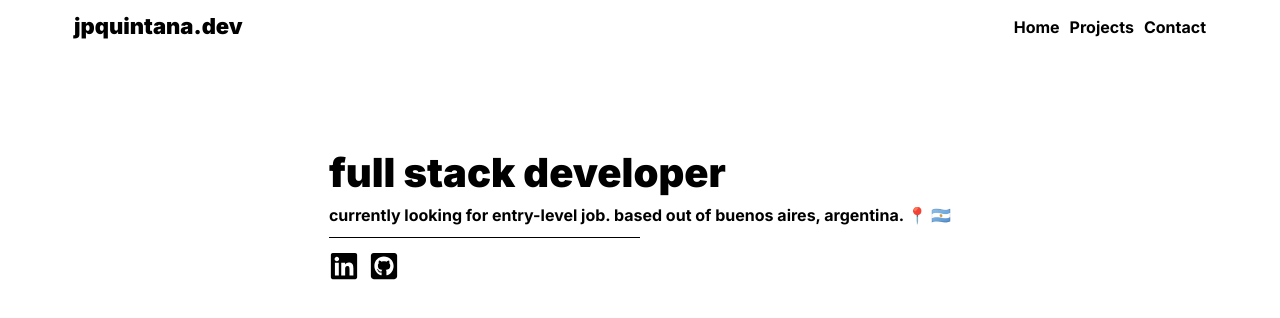
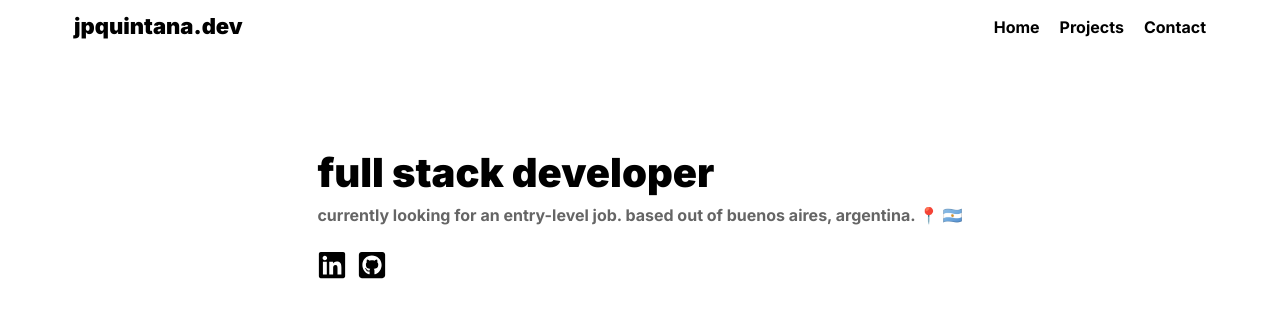
Before and after one commit to jp-quintana/portfolio, a Next.js app: page / in a window 1280 px wide. Shown: the top 318 px of the page. Built offline with nearby package versions, Linux system fonts and the light colour scheme.

Commit message:
WIP2: Hero

```diff
--- a/components/Home/Banner/index.js
+++ /dev/null
@@ -1,33 +0,0 @@
-import { FaLinkedin, FaGithubSquare } from 'react-icons/fa';
-
-import styles from './index.module.scss';
-
-const Banner = () => {
-  return (
-    <section className={styles.section}>
-      <div className={styles.container}>
-        <div className={styles.title_wrapper}>
-          <h1 className={styles.title}>full stack developer</h1>
-          <h2 className={styles.subtitle}>
-            currently looking for entry-level job. based out of buenos aires,
-            argentina. 📍 🇦🇷
-          </h2>
-        </div>
-        <ul className={styles.socials}>
-          <li>
-            <a href="">
-              <FaLinkedin />
-            </a>
-          </li>
-          <li>
-            <a href="">
-              <FaGithubSquare />
-            </a>
-          </li>
-        </ul>
-      </div>
-    </section>
-  );
-};
-
-export default Banner;
--- a/components/Home/Banner/index.module.scss
+++ /dev/null
@@ -1,30 +0,0 @@
-.section {
-  // TODO: check
-  height: calc(100vh - 4.3rem);
-  display: flex;
-  justify-content: center;
-
-  .container {
-    padding-top: 10rem;
-
-    .title_wrapper {
-      padding-bottom: 1rem;
-      .title {
-        font-size: 4rem;
-        font-weight: 900;
-      }
-
-      .subtitle {
-      }
-    }
-
-    .socials {
-      display: flex;
-      gap: 1rem;
-      padding: 1rem 0;
-      border-top: 1px solid #000;
-      width: 50%;
-      font-size: 3rem;
-    }
-  }
-}
--- /dev/null
+++ b/components/Home/Hero/index.js
@@ -0,0 +1,38 @@
+import { FaLinkedin, FaGithubSquare } from 'react-icons/fa';
+
+import styles from './index.module.scss';
+
+const Hero = () => {
+  return (
+    <section className={styles.section}>
+      <div className={styles.container}>
+        <div className={styles.hero_content}>
+          <div className={styles.title_wrapper}>
+            <h1 className={styles.title}>full stack developer</h1>
+            <h2 className={styles.subtitle}>
+              currently looking for an entry-level job. based out of buenos
+              aires, argentina. 📍 🇦🇷
+            </h2>
+          </div>
+          <ul className={styles.socials}>
+            <li>
+              <a
+                target="_blank"
+                href="https://linkedin.com/in/juan-pablo-quintana-685aa7165/"
+              >
+                <FaLinkedin />
+              </a>
+            </li>
+            <li>
+              <a target="_blank" href="https://github.com/jp-quintana">
+                <FaGithubSquare />
+              </a>
+            </li>
+          </ul>
+        </div>
+      </div>
+    </section>
+  );
+};
+
+export default Hero;
--- /dev/null
+++ b/components/Home/Hero/index.module.scss
@@ -0,0 +1,35 @@
+.section {
+  // TODO: check
+  min-height: calc(100vh - 4.3rem);
+  display: flex;
+  justify-content: center;
+
+  .container {
+    padding-top: 10rem;
+
+    .hero_content {
+      display: flex;
+      flex-direction: column;
+      gap: 1rem;
+
+      .title_wrapper {
+        .title {
+          font-size: 4rem;
+          font-weight: 900;
+        }
+
+        .subtitle {
+          color: #656565;
+        }
+      }
+
+      .socials {
+        display: flex;
+        gap: 1rem;
+        padding: 1rem 0;
+        width: 50%;
+        font-size: 3rem;
+      }
+    }
+  }
+}
--- a/components/Layout/Nav/index.module.scss
+++ b/components/Layout/Nav/index.module.scss
@@ -21,7 +21,7 @@
     .list {
       margin-left: auto;
       display: flex;
-      gap: 1rem;
+      gap: 2rem;
       font-size: 1.6rem;
       font-weight: 700;
     }
--- a/pages/index.js
+++ b/pages/index.js
@@ -1,9 +1,9 @@
-import Banner from 'components/Home/Banner';
+import Hero from '@/components/Home/Hero';
 
 export default function Home() {
   return (
     <>
-      <Banner />
+      <Hero />
     </>
   );
 }
```
